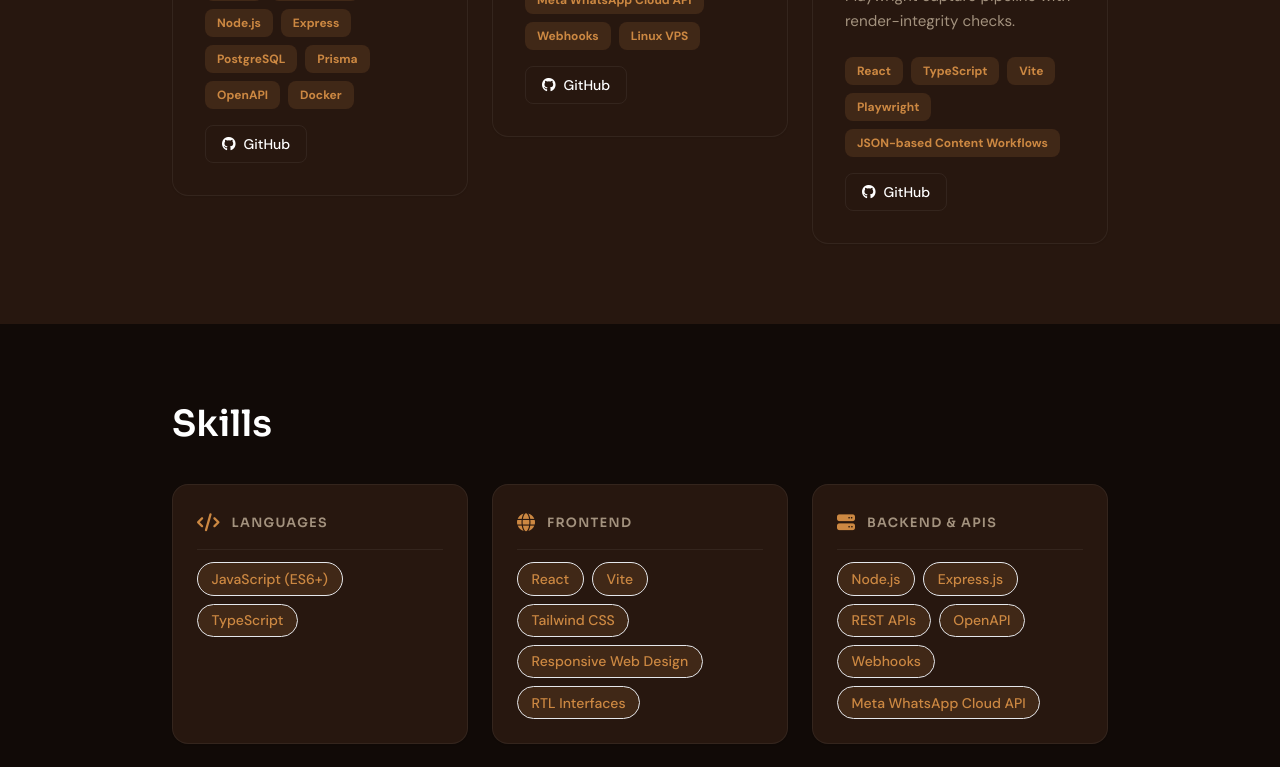
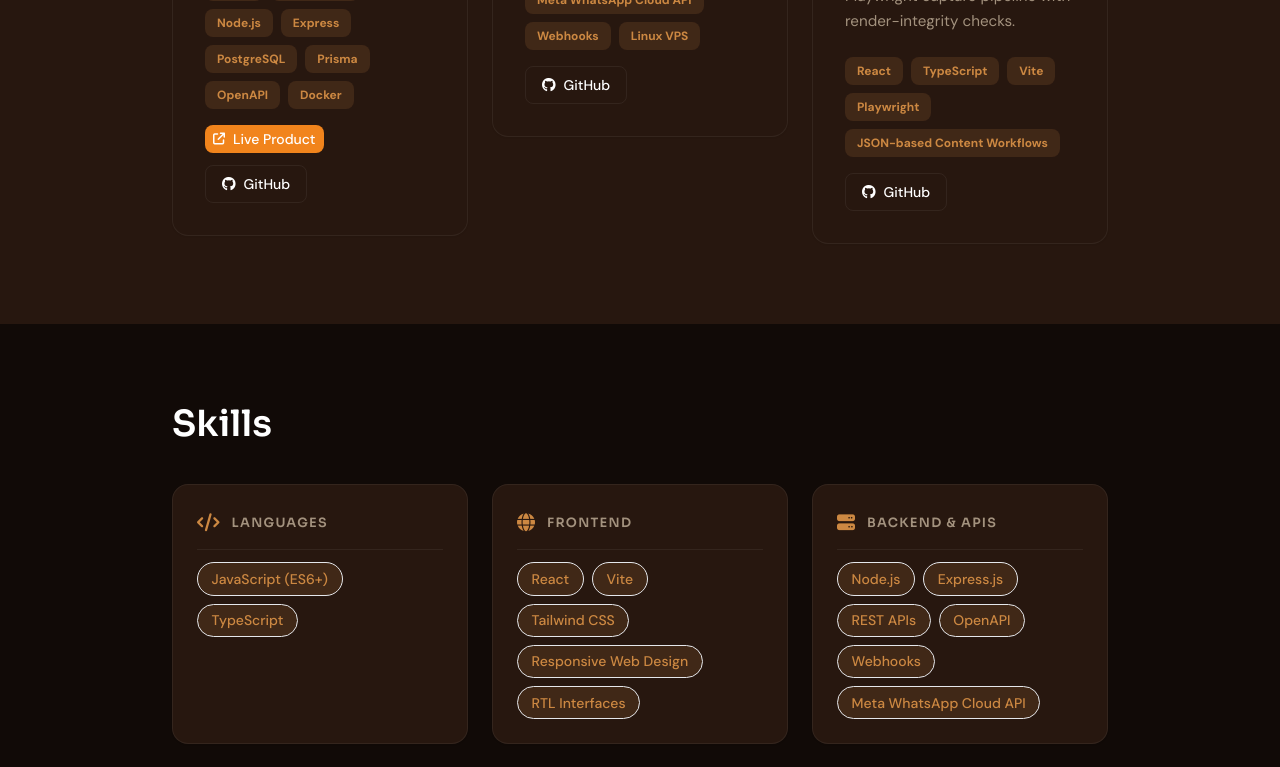
Before and after one commit to ahdevworker03/Abdallah-Hassoun-Portfolio, a React (Vite) app: page / in a window 1280 px wide. Shown: the part 2440-3207 px from the top of the page. Built offline with nearby package versions, Linux system fonts and the light colour scheme.

Commit message:
feat: update contact section for clarity, fix Instagram URL, and enhance project card label

```diff
--- a/src/components/sections/Contact.tsx
+++ b/src/components/sections/Contact.tsx
@@ -107,8 +107,8 @@ function Contact() {
                 Let's Connect
               </h2>
               <p className="mb-8 text-base leading-relaxed text-text-secondary">
-                I'm open to Web Developer internship opportunities, project discussions, and
-                technology-related conversations.
+                I'm open to junior software development opportunities, freelance projects, and
+                conversations around software, automation, and product development.
               </p>
 
               <address className="flex flex-col gap-3 not-italic">
--- a/src/components/sections/Hero.tsx
+++ b/src/components/sections/Hero.tsx
@@ -13,7 +13,7 @@ const socialLinks = [
   },
   {
     label: "Instagram",
-    url: "https://www.instagram.com/ahdevworker03/",
+    url: "https://www.instagram.com/abdallahhassoun.dev/",
     icon: "fa-brands fa-instagram",
   },
 ]
--- a/src/components/ui/ProjectCard.tsx
+++ b/src/components/ui/ProjectCard.tsx
@@ -36,7 +36,7 @@ function ProjectCard({ project }: ProjectCardProps) {
               className="inline-flex items-center gap-2 rounded-lg bg-primary px-2 py-1 text-sm font-medium text-white transition-all duration-200 hover:scale-[1.02] hover:opacity-90"
             >
               <i className="fa-solid fa-arrow-up-right-from-square text-xs" />
-              Live Demo
+              Live Product
             </a>
           )}
 
--- a/src/data/projects.ts
+++ b/src/data/projects.ts
@@ -13,6 +13,7 @@ export const projects: Project[] = [
       "Production-ready multi-tenant vehicle rental SaaS for rental lifecycle operations, payments, maintenance, expenses, tasks, dashboards, and reports. Built with organization-level tenant isolation, role-based access, and a contract-first OpenAPI architecture, with automated regression testing and deployment work.",
     tech: ["React", "TypeScript", "Node.js", "Express", "PostgreSQL", "Prisma", "OpenAPI", "Docker"],
     githubUrl: "https://github.com/ahdevworker03/markab",
+    liveUrl: "https://markab-lb.com",
     featured: true,
   },
   {
```
